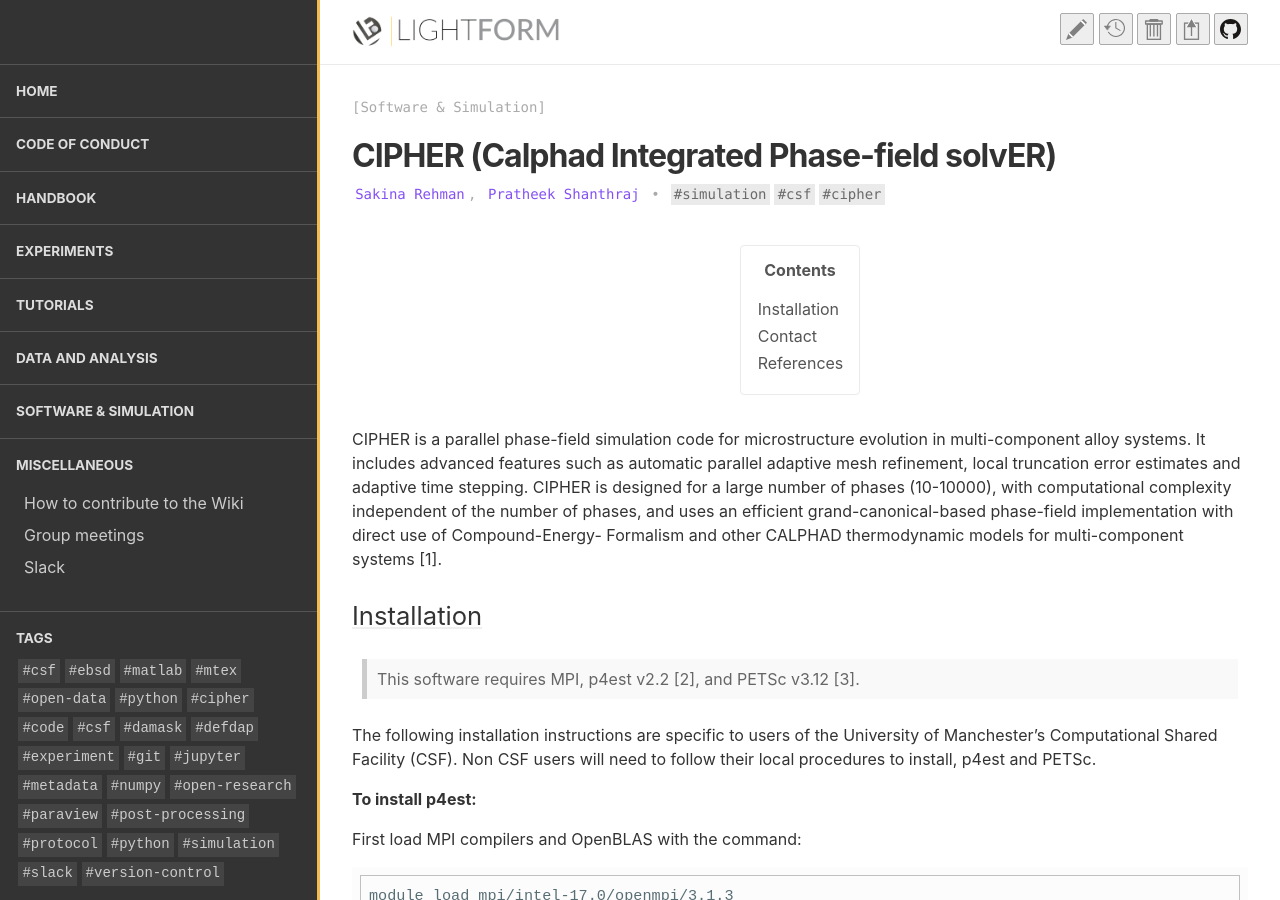
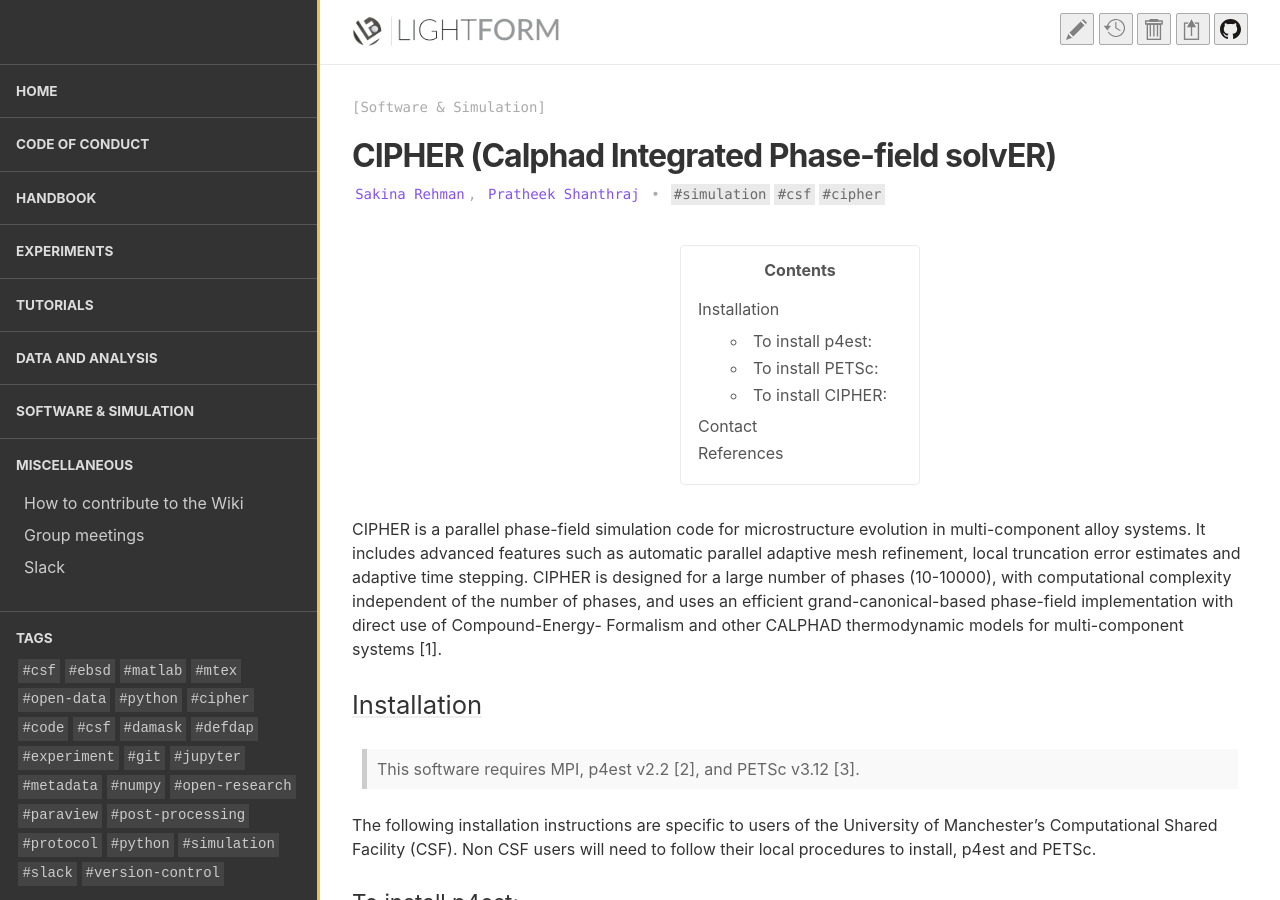
Before and after one commit to LightForm-group/wiki, a Jekyll site: the page built from collections/_software_and_simulation/CIPHER.md, in a window 1280 px wide and 900 px high. Built offline with Jekyll 4.4.1, drawn with Linux system fonts in a browser that asks for light colours; nearby versions of some CDN libraries.

Commit message:
Update CIPHER.md

````diff
--- a/collections/_software_and_simulation/CIPHER.md
+++ b/collections/_software_and_simulation/CIPHER.md
@@ -16,7 +16,7 @@
 
 The following installation instructions are specific to users of the University of Manchester's Computational Shared Facility (CSF). Non CSF users will need to follow their local procedures to install, p4est and PETSc.
 
-**To install p4est:**
+### To install p4est:
 
 First load MPI compilers and OpenBLAS with the command:
 ```
@@ -61,7 +61,7 @@
 ```
 export P4EST_DIR=$HOME/software/p4est-2.2/intel-17.0-openblas
 ```
-**To install PETSc:**
+### To install PETSc:
 
 Navigate back into the software folder and download PETSc with:
 
@@ -118,7 +118,7 @@
 make install PETSC_DIR=$PETSC_DIR PETSC_ARCH=$PETSC_ARCH all
 ```
 
-**To install CIPHER:**
+### To install CIPHER:
 
 If not already set, add CIPHER_DIR/bin to your PATH
 ```
````
